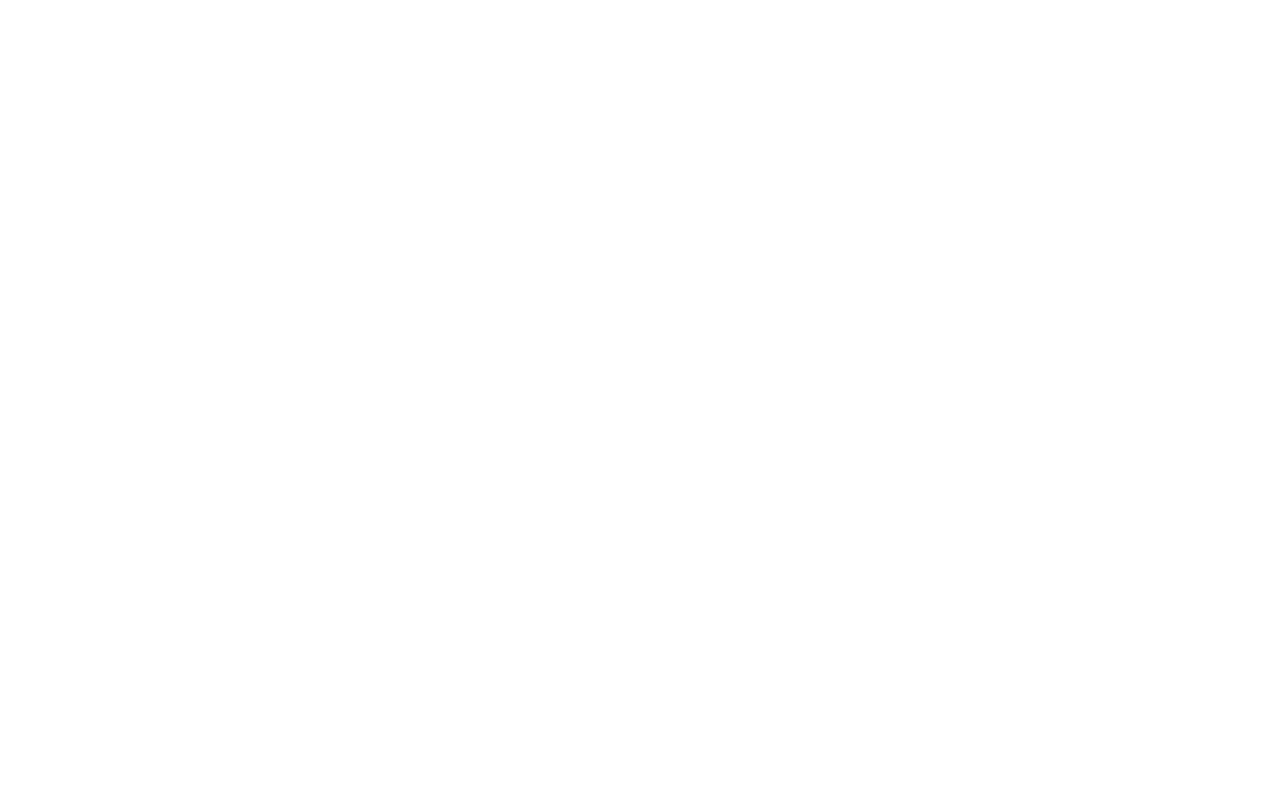
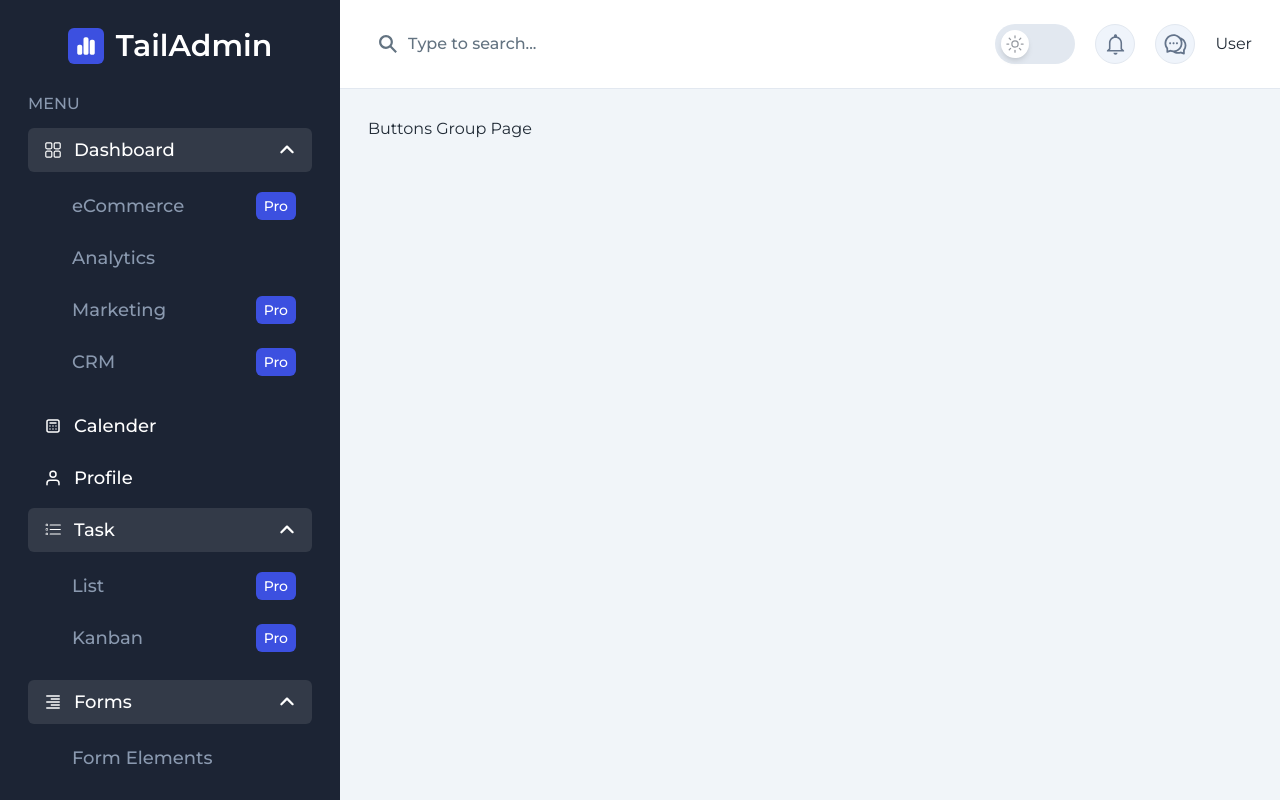
Before and after one commit to Mustafa-Sayed-M/TailAdmin, a React (Vite) app: page /buttons-group in a window 1280 px wide. Built offline with nearby package versions, Linux system fonts and the light colour scheme.

Commit message:
Add Buttons Group Page

```diff
--- a/src/App.jsx
+++ b/src/App.jsx
@@ -29,6 +29,7 @@ import InvoicePage from "@pages/support/InvoicePage";
 import ChartPage from "@pages/others/ChartPage";
 import AlertsPage from "@pages/others/AlertsPage";
 import ButtonsPage from "@pages/others/ButtonsPage";
+import ButtonsGroupPage from "@pages/others/ButtonsGroupPage";
 import BadgePage from "@pages/others/BadgePage";
 import BreadcrumbPage from "@pages/others/breadcrumb";
 import CardsPage from "@pages/others/CardsPage";
@@ -82,6 +83,7 @@ function App() {
           <Route path="chart" element={<ChartPage />} />
           <Route path="alerts" element={<AlertsPage />} />
           <Route path="buttons" element={<ButtonsPage />} />
+          <Route path="buttons-group" element={<ButtonsGroupPage />} />
           <Route path="badge" element={<BadgePage />} />
           <Route path="breadcrumb" element={<BreadcrumbPage />} />
           <Route path="cards" element={<CardsPage />} />
--- /dev/null
+++ b/src/Pages/others/ButtonsGroupPage.jsx
@@ -0,0 +1,9 @@
+function ButtonsGroupPage() {
+    return (
+        <div className="buttons-group-page">
+            Buttons Group Page
+        </div>
+    )
+}
+
+export default ButtonsGroupPage;
```
